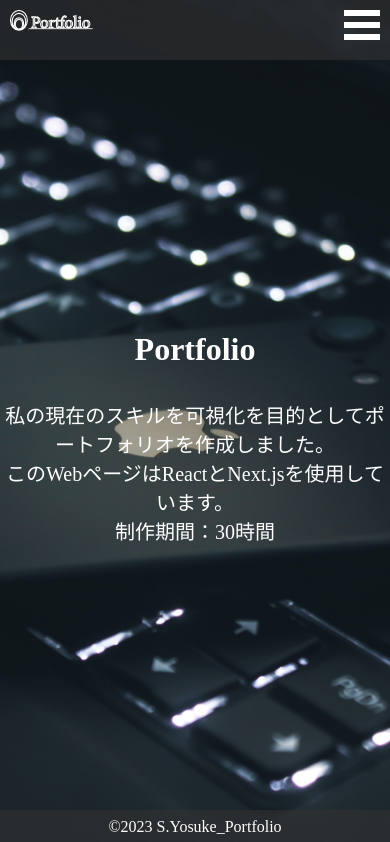
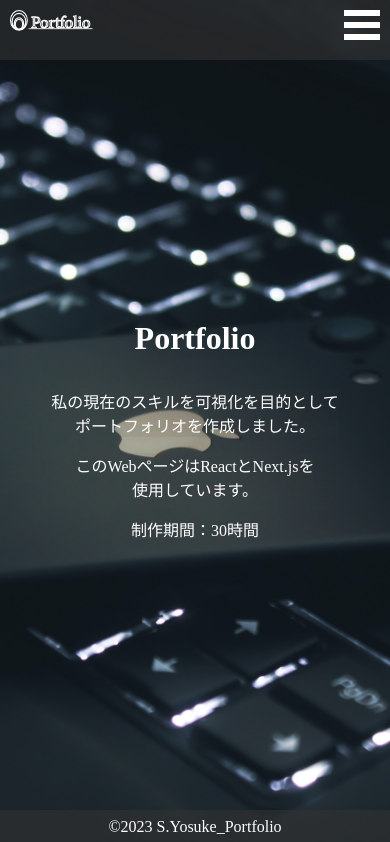
Before and after one commit to YosukeSusuki/portfolio, a Next.js app: page / in a window 390 px wide. Shown: the top 842 px of the page. Built offline with nearby package versions, Linux system fonts and the light colour scheme.

Commit message:
レスポンシブ対応

```diff
--- a/components/layoutCmp/mainCmp/mainList/Top.js
+++ b/components/layoutCmp/mainCmp/mainList/Top.js
@@ -6,7 +6,9 @@ export default function Top(props) {
     <div className="topWrap">
       <section className="topPage flexAllCen">
         <h1>Portfolio</h1>
-        <p>私の現在のスキルを可視化を目的としてポートフォリオを作成しました。<br />このWebページはReactとNext.jsを使用しています。<br />制作期間：30時間</p>
+        <p>私の現在のスキルを可視化を目的として<span>ポートフォリオを作成しました。</span></p>
+        <p>このWebページはReactとNext.jsを<span>使用しています。</span></p>
+        <p>制作期間：30時間</p>
       </section>
       {/* section & Link を作る物 */}
       <Si id="topProfile" className="topProfile flexAllCen" title="Profile"url="ProfilePage" />
--- a/styles/style.css
+++ b/styles/style.css
@@ -25,9 +25,9 @@ h2 {
   padding: 5% 0;
 }
 
-p {
-  text-align: center;
-}
+
+
+
 
 
 /*###################################################################################################################
@@ -110,11 +110,10 @@ footer {
 }
 
 /*###################################################################################################################
-#####################################################################################################################
-################################################TOP##################################################################
-#####################################################################################################################
+###################################################           #######################################################
+###################################################    TOP    #######################################################
+###################################################           #######################################################
 ###################################################################################################################*/
-
 
 .topPage {
   background-image: url('../public/images/pc.jpg');
@@ -131,7 +130,11 @@ h1 {
 
 .topPage h2,.topPage p,.topPage a {
   background-color: var(--blurColor);
-  font-size: 1.25rem;
+  /* font-size: 1.25rem; */
+}
+
+.topPage p {
+  font-size: calc(.8rem,3vw,1.25rem);
 }
 
 .topProfile {
@@ -276,6 +279,61 @@ section a:hover {
   height: 100vh;
 }
 
+/*###################################################################################################################
+#############################################               #########################################################
+#############################################   responsiv   #########################################################
+#############################################               #########################################################
+###################################################################################################################*/
+
+@media screen and (max-width: 768px) {
+  .topPage p {
+    display: flex;
+    flex-direction: column;
+    text-align: center;
+    margin: 0 0 1em;
+  }
+
+  .profileWrap p {
+    display: flex;
+    flex-direction: column;
+    text-align: left;
+    font-size: .85rem;
+  }
+
+  .profileWrap span {
+    margin: 1em;
+  }
+
+  .skillWrap dl div {
+    flex-direction: column;
+  }
+
+  .skillWrap dl div dt {
+    margin-bottom: .5em;
+  }
+
+  .historyItems div {
+    display: block;
+    border-bottom: 1px solid var(--whiteColor);
+  }
+
+  .historyWrap .historyItems dl,
+  .historyWrap .historyItems div:nth-of-type(odd) dl {
+    width: 100%;
+    border-right: none;
+    border-left: none;
+    border-bottom: none;
+  }
+
+  .historyWrap .historyItems dt {
+    padding-bottom: .5em;
+  }
+
+  .historyWrap .historyItems p {
+    border-bottom: none;
+    padding: 0 1em .5em;
+  }
+}
 
 /*###################################################################################################################
 #############################################             ###########################################################
```
Also changed, not shown: components/layoutCmp/mainCmp/mainList/Profile.js (+4 -3 lines).
